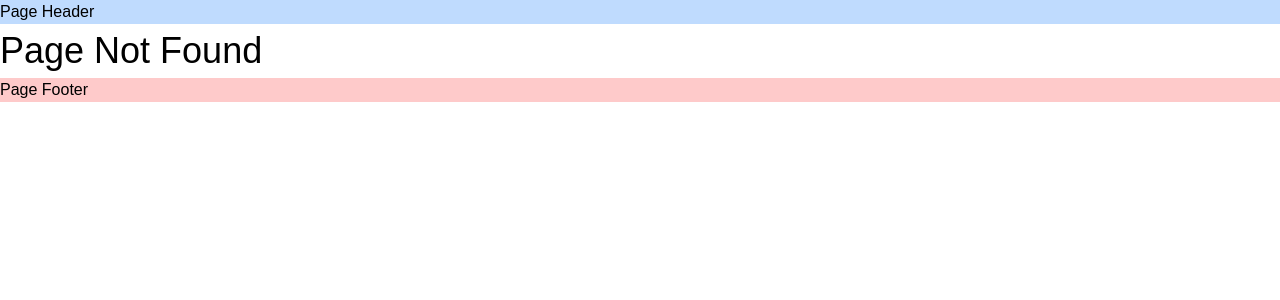
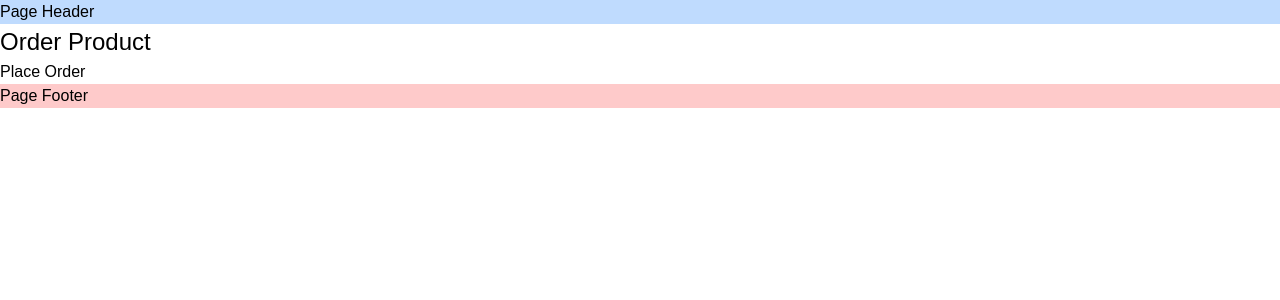
Before and after one commit to deepak252/nextjs-tutorial, a Next.js app: page /order-product in a window 1280 px wide. Before the commit this address had no page. Shown: the top 300 px of the page. Built offline with nearby package versions, Linux system fonts and the light colour scheme.

Commit message:
Navigating programmatically

```diff
--- /dev/null
+++ b/src/app/order-product/page.tsx
@@ -0,0 +1,18 @@
+"use client";
+import { useRouter } from "next/navigation";
+
+export default function OrderProduct() {
+  const router = useRouter();
+  const handleClick = () => {
+    console.log("Placing your order");
+    router.push("/");
+    // router.replace("/");
+    // router.back()
+  };
+  return (
+    <div>
+      <h4>Order Product</h4>
+      <button onClick={handleClick}>Place Order</button>
+    </div>
+  );
+}
```
